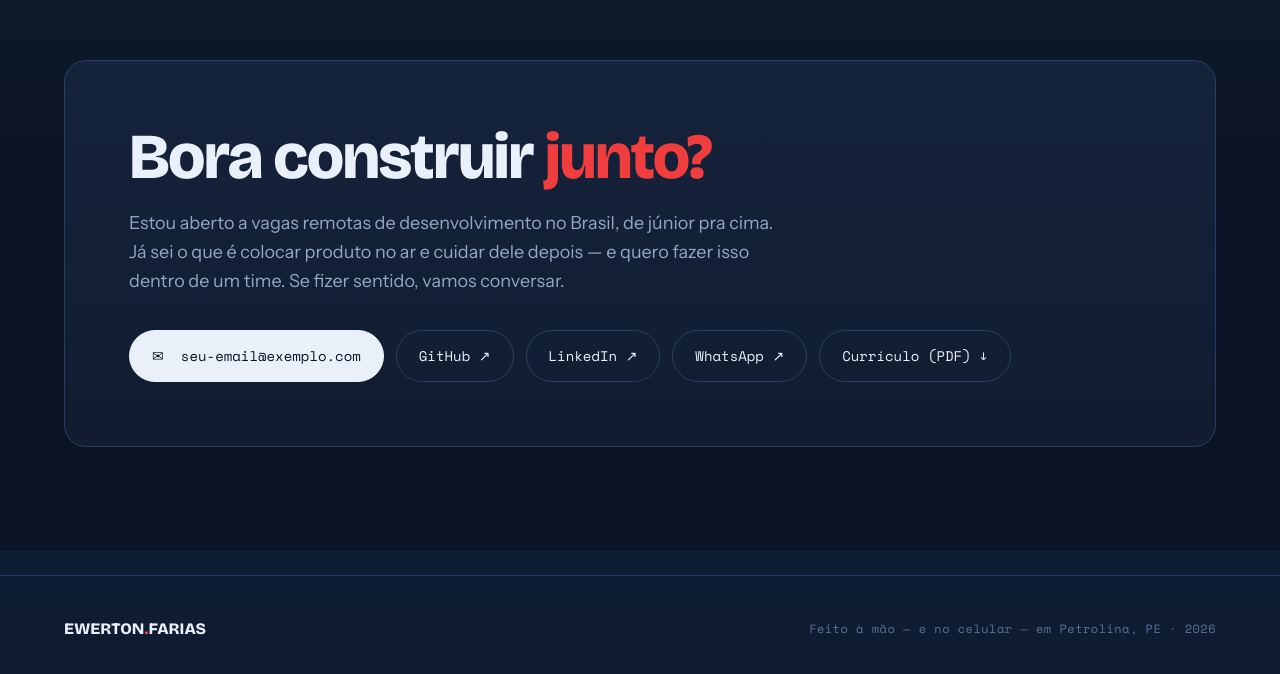
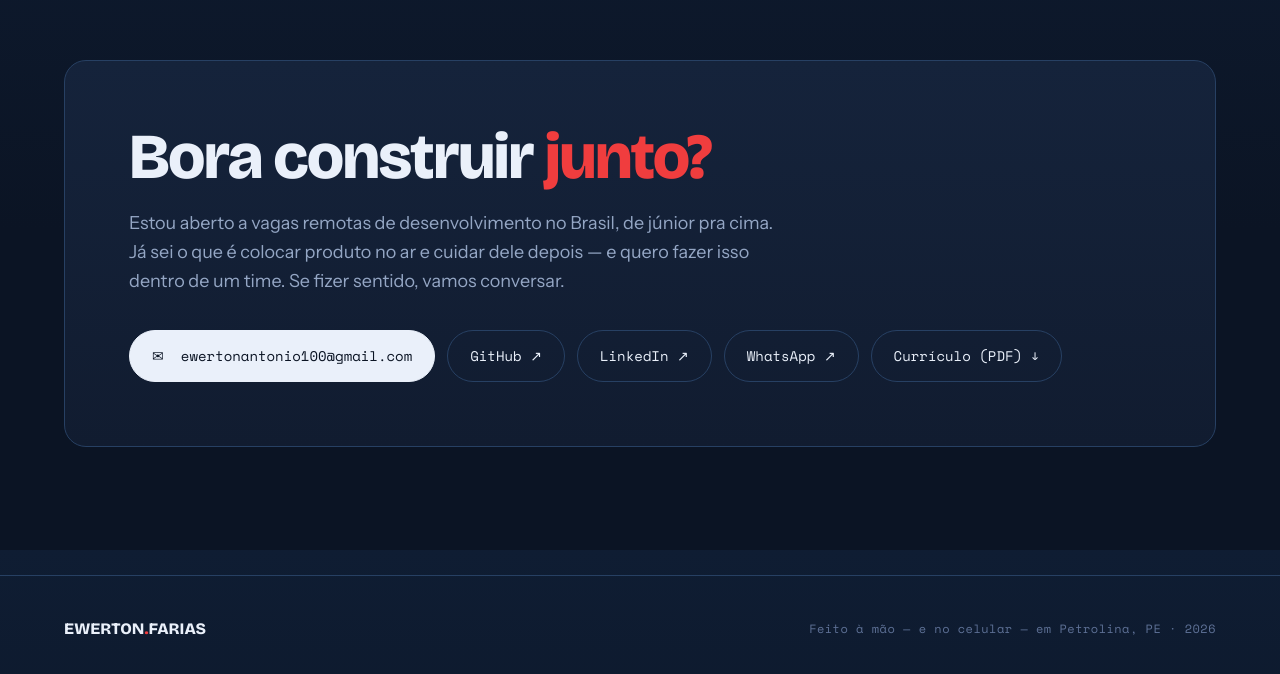
Before and after one commit to ewertonantonio100-commits/ewerton-farias, a plain HTML site: page index.html in a window 1280 px wide. Shown: the part 5050-5724 px from the top of the page. Drawn offline with nearby package versions, Linux system fonts and the light colour scheme.

Commit message:
contatos e curriculo

```diff
--- a/index.html
+++ b/index.html
@@ -420,11 +420,11 @@
     <h2>Bora construir <span class="ac">junto?</span></h2>
     <p class="lead">Estou aberto a vagas remotas de desenvolvimento no Brasil, de júnior pra cima. Já sei o que é colocar produto no ar e cuidar dele depois — e quero fazer isso dentro de um time. Se fizer sentido, vamos conversar.</p>
     <div class="links">
-      <a class="link-btn filled" href="mailto:seu-email@exemplo.com">✉ &nbsp;seu-email@exemplo.com</a>
-      <a class="link-btn" href="https://github.com/seu-usuario" target="_blank" rel="noopener">GitHub ↗</a>
-      <a class="link-btn" href="https://linkedin.com/in/seu-perfil" target="_blank" rel="noopener">LinkedIn ↗</a>
-      <a class="link-btn" href="https://wa.me/5599999999999" target="_blank" rel="noopener">WhatsApp ↗</a>
-      <a class="link-btn" href="#" >Currículo (PDF) ↓</a>
+      <a class="link-btn filled" href="mailto:ewertonantonio100@gmail.com">✉ &nbsp;ewertonantonio100@gmail.com</a>
+      <a class="link-btn" href="https://github.com/ewertonantonio100-commits" target="_blank" rel="noopener">GitHub ↗</a>
+      <a class="link-btn" href="https://linkedin.com/in/ewertonfarias" target="_blank" rel="noopener">LinkedIn ↗</a>
+      <a class="link-btn" href="https://wa.me/5587996523840" target="_blank" rel="noopener">WhatsApp ↗</a>
+      <a class="link-btn" href="curriculo-ewerton-farias.pdf" target="_blank" rel="noopener">Currículo (PDF) ↓</a>
     </div>
   </div>
 </section>
```
Also changed, not shown: 1 other file.
